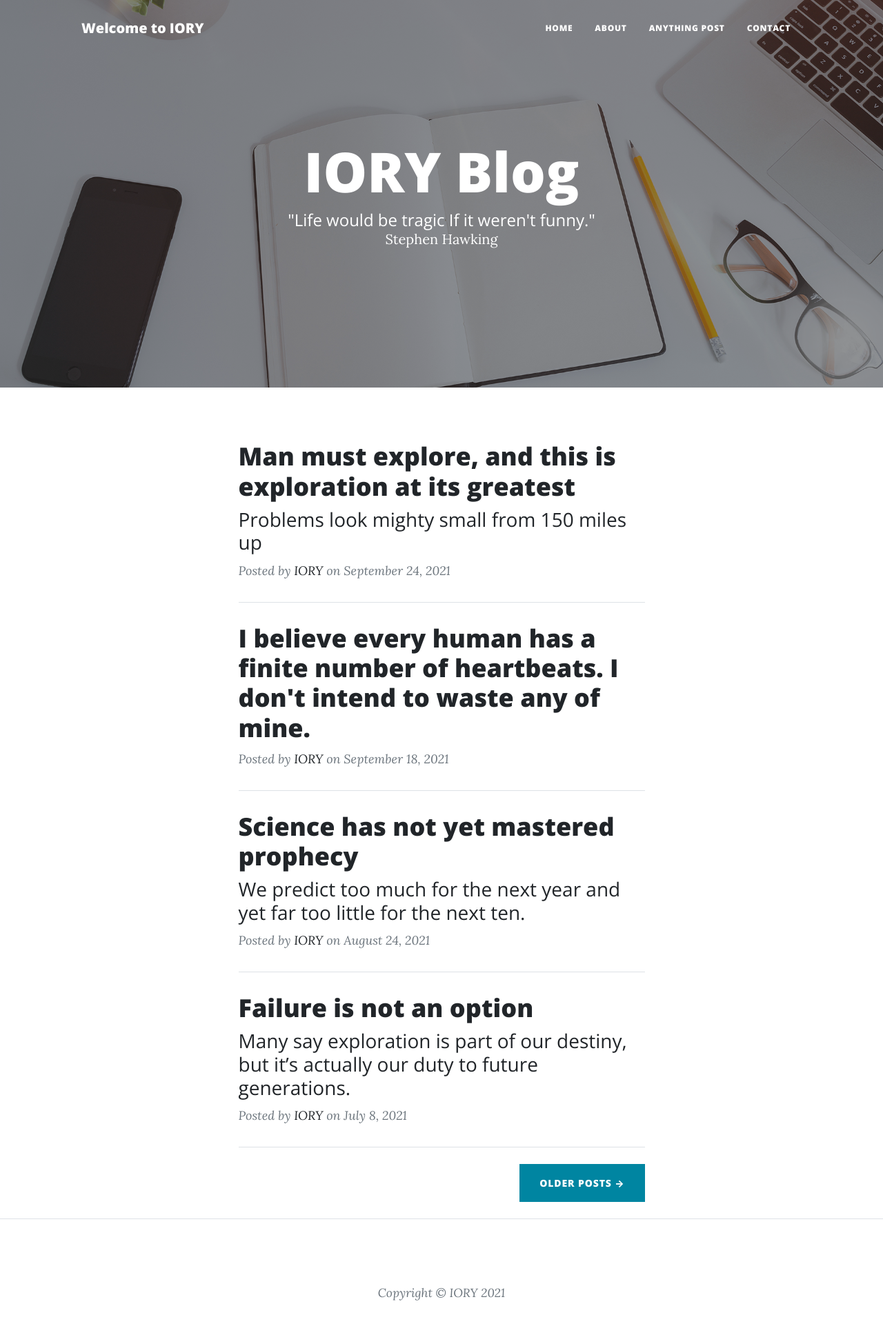
After one commit to ikhsan15/iory_blog, a CodeIgniter app: page /iory_blog_ci3/PostLinks in a window 1280 px wide. The commit adds this page. Shown: the whole page at 69% size. Run offline with CodeIgniter, Linux system fonts and the light colour scheme.

Commit message:
update view post_1

```diff
--- /dev/null
+++ b/application/controllers/PostLinks.php
@@ -0,0 +1,22 @@
+<?php
+defined('BASEPATH') OR exit('No direct script access allowed');
+
+class PostLinks extends CI_Controller {
+
+	public function __construct(){
+		parent::__construct();
+	}
+
+	public function index(){
+		$this->load->view('menu/header');
+    $this->load->view('menu/navbar');
+    $this->load->view('posts/postLinks/post_1');
+    $this->load->view('menu/footer');
+	}
+  public function contentSatu(){
+		$this->load->view('menu/header');
+    $this->load->view('menu/navbar');
+    $this->load->view('posts/postLinks/post');
+    $this->load->view('menu/footer');
+	}
+}
--- a/application/views/menu/header.php
+++ b/application/views/menu/header.php
@@ -6,13 +6,13 @@
 		<meta name="description" content="" />
 		<meta name="author" content="" />
 		<title>IORY - Iseng of stORY</title>
-		<link rel="icon" type="image/x-icon" href="assets/favicon.ico" />
+		<link rel="icon" type="image/x-icon" href="<?php echo base_url('assets/favicon.ico'); ?>" />
 		<!-- Font Awesome icons (free version)-->
 		<!-- <script
 				src="https://use.fontawesome.com/releases/v5.15.4/js/all.js"
 				crossorigin="anonymous"
 			></script> -->
-		<script src="assets/fontawesome/js/all.js"></script>
+		<script src="<?php echo base_url('assets/fontawesome/js/all.js');?>"></script>
 		<script src="https://cdnjs.cloudflare.com/ajax/libs/jquery/3.6.0/jquery.min.js"></script>
 		<!-- Google fonts-->
 		<link
@@ -26,4 +26,4 @@
 			type="text/css"
 		/>
 		<!-- Core theme CSS (includes Bootstrap)-->
-		<link href="assets/css/styles.css" rel="stylesheet" />
+		<link href="<?php echo base_url('assets/css/styles.css');?>" rel="stylesheet" />
--- a/application/views/menu/navbar.php
+++ b/application/views/menu/navbar.php
@@ -1,7 +1,7 @@
 <!-- Navigation-->
 <nav class="navbar navbar-expand-lg navbar-light" id="mainNav">
 	<div class="container px-4 px-lg-5">
-		<a class="navbar-brand" href="index.php">Welcome to IORY</a>
+		<a class="navbar-brand" href="<?php echo base_url();?>">Welcome to IORY</a>
 		<button
 			class="navbar-toggler"
 			type="button"
--- a/application/views/menu/post_portal.php
+++ b/application/views/menu/post_portal.php
@@ -20,7 +20,7 @@
         </a>
       </div>
       <div class="card" style="--cards:3">
-        <a href="post_1.php">
+        <a href="<?php echo base_url(); ?>PostLinks">
           <div class="child">
             <h2>If only writing were so easy</h2>
             <p>3 articles</p>
--- /dev/null
+++ b/application/views/posts/postLinks/post_1.php
@@ -0,0 +1,112 @@
+<!-- Page Header - start -->
+<header
+	class="masthead"
+	style="background-image: url('assets/img/home-bg.jpg')"
+>
+	<div class="container position-relative px-4 px-lg-5">
+		<div class="row gx-4 gx-lg-5 justify-content-center">
+			<div class="col-md-10 col-lg-8 col-xl-7">
+				<div class="site-heading">
+					<h1>IORY Blog</h1>
+					<span class="subheading"
+						>"Life would be tragic If it weren't funny."</span
+					>
+					<span>Stephen Hawking</span>
+				</div>
+			</div>
+		</div>
+	</div>
+</header>
+<!-- Page Header - end -->
+<!-- Main Content - start -->
+<div class="container px-4 px-lg-5">
+	<div class="row gx-4 gx-lg-5 justify-content-center">
+		<div class="col-md-10 col-lg-8 col-xl-7">
+			<!-- Post preview-->
+			<div class="post-preview">
+				<a href="<?php echo base_url(); ?>PostLinks/contentSatu/">
+					<h2 class="post-title">
+						Man must explore, and this is exploration at its greatest
+					</h2>
+					<h3 class="post-subtitle">
+						Problems look mighty small from 150 miles up
+					</h3>
+				</a>
+				<p class="post-meta">
+					Posted by
+					<a href="#!">IORY</a>
+					on September 24, 2021
+				</p>
+			</div>
+			<!-- Divider-->
+			<hr class="my-4" />
+			<!-- Post preview-->
+			<div class="post-preview">
+				<a href="post.php"
+					><h2 class="post-title">
+						I believe every human has a finite number of heartbeats. I don't
+						intend to waste any of mine.
+					</h2></a
+				>
+				<p class="post-meta">
+					Posted by
+					<a href="#!">IORY</a>
+					on September 18, 2021
+				</p>
+			</div>
+			<!-- Divider-->
+			<hr class="my-4" />
+			<!-- Post preview-->
+			<div class="post-preview">
+				<a href="post.php">
+					<h2 class="post-title">Science has not yet mastered prophecy</h2>
+					<h3 class="post-subtitle">
+						We predict too much for the next year and yet far too little for the
+						next ten.
+					</h3>
+				</a>
+				<p class="post-meta">
+					Posted by
+					<a href="#!">IORY</a>
+					on August 24, 2021
+				</p>
+			</div>
+			<!-- Divider-->
+			<hr class="my-4" />
+			<!-- Post preview-->
+			<div class="post-preview">
+				<a href="post.php">
+					<h2 class="post-title">Failure is not an option</h2>
+					<h3 class="post-subtitle">
+						Many say exploration is part of our destiny, but it’s actually our
+						duty to future generations.
+					</h3>
+				</a>
+				<p class="post-meta">
+					Posted by
+					<a href="#!">IORY</a>
+					on July 8, 2021
+				</p>
+			</div>
+			<!-- Divider-->
+			<hr class="my-4" />
+			<!-- Pager-->
+			<div class="d-flex justify-content-end mb-4">
+				<a class="btn btn-primary text-uppercase" href="#!">Older Posts →</a>
+			</div>
+		</div>
+	</div>
+</div>
+<!-- Main Content - end -->
+
+<!-- back-to-top - start -->
+<div class="back-to-top">
+	<a href="#" id="back-to-top"
+		><i class="fa fa-chevron-up" aria-hidden="true" id="arrowTop"></i
+	></a>
+</div>
+<!-- back-to-top - end -->
+<!-- Bootstrap core JS-->
+<script src="https://cdn.jsdelivr.net/npm/bootstrap@5.1.3/dist/js/bootstrap.bundle.min.js"></script>
+<!-- Core theme JS-->
+<script src="assets/js/scripts.js"></script>
```
Also changed, not shown: application/views/posts/postLinks/post.php (renamed from application/views/posts/post.php, +0 -13 lines), application/views/posts/post_1.php (deleted, +0 -174 lines).
